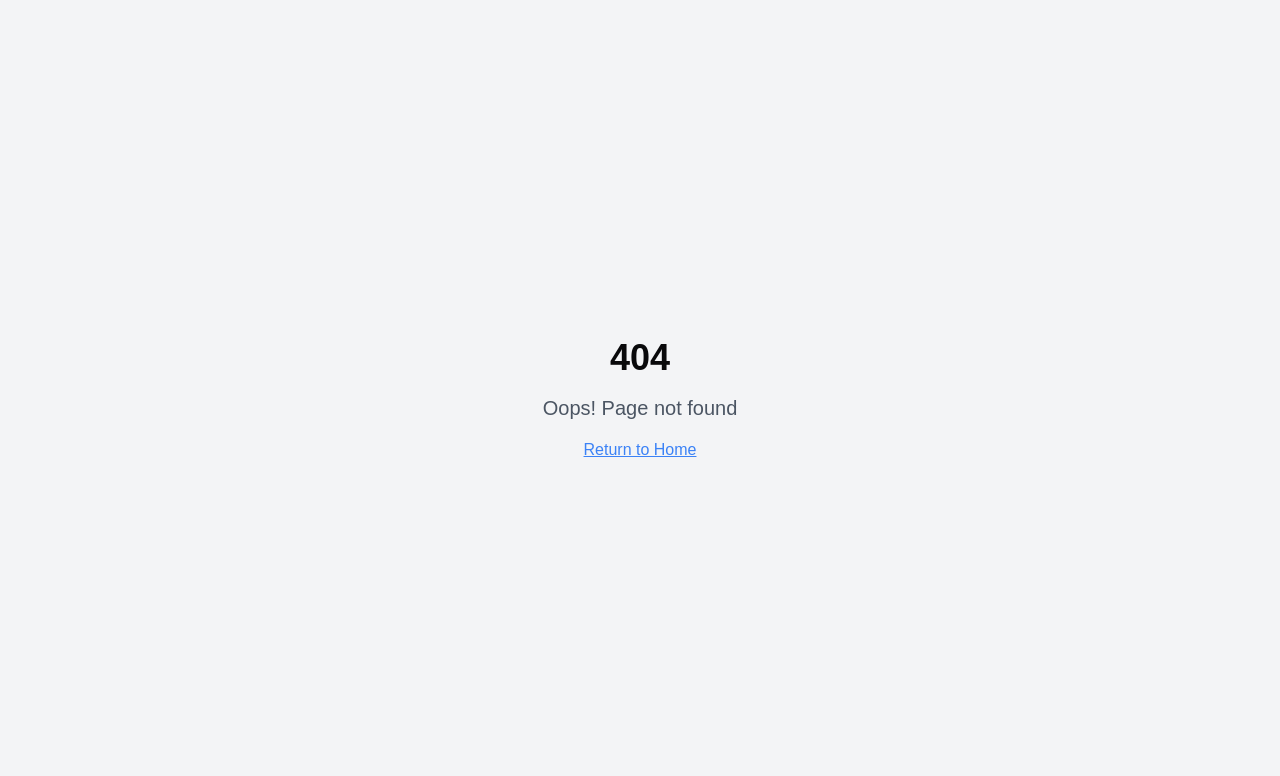
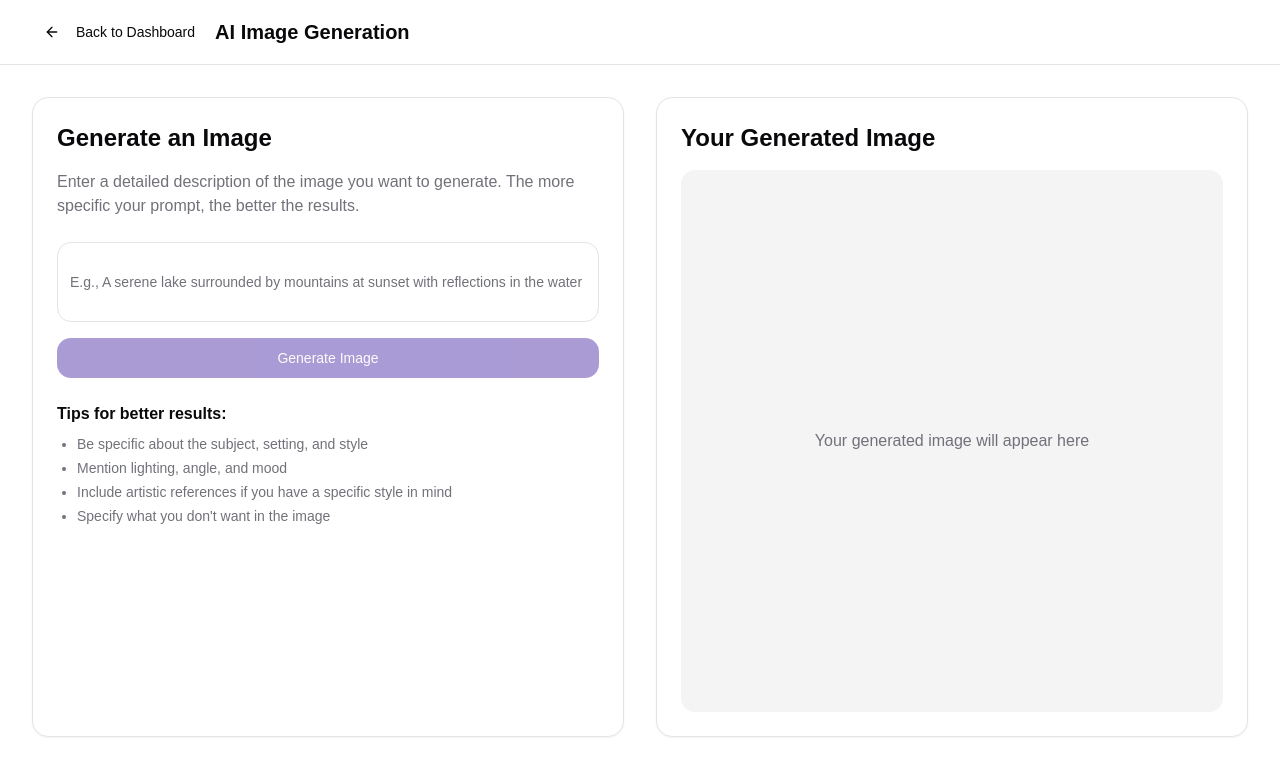
Before and after one commit to Vijay-1289/SAAS-Application, a React (Vite) app: page /ai-image-generation in a window 1280 px wide. Before the commit this address had no page. Shown: the top 776 px of the page. Built offline with nearby package versions, Linux system fonts and the light colour scheme.

Commit message:
Implement AI Image Generation redirection
Redirect to the AI Image Generation page when the corresponding feature button is clicked.

```diff
--- a/src/App.tsx
+++ b/src/App.tsx
@@ -1,31 +1,25 @@
 
-import { Toaster } from "@/components/ui/toaster";
-import { Toaster as Sonner } from "@/components/ui/sonner";
-import { TooltipProvider } from "@/components/ui/tooltip";
-import { QueryClient, QueryClientProvider } from "@tanstack/react-query";
-import { BrowserRouter, Routes, Route } from "react-router-dom";
-import Index from "./pages/Index";
-import Auth from "./pages/Auth";
-import Dashboard from "./pages/Dashboard";
-import NotFound from "./pages/NotFound";
+import { BrowserRouter as Router, Routes, Route } from "react-router-dom";
+import { Toaster } from "sonner";
+import Index from "@/pages/Index";
+import NotFound from "@/pages/NotFound";
+import Auth from "@/pages/Auth";
+import Dashboard from "@/pages/Dashboard";
+import AIImageGeneration from "@/pages/AIImageGeneration";
 
-const queryClient = new QueryClient();
-
-const App = () => (
-  <QueryClientProvider client={queryClient}>
-    <TooltipProvider>
-      <Toaster />
-      <Sonner />
-      <BrowserRouter>
+function App() {
+  return (
+    <Router>
       <Routes>
         <Route path="/" element={<Index />} />
         <Route path="/auth" element={<Auth />} />
         <Route path="/dashboard" element={<Dashboard />} />
+        <Route path="/ai-image-generation" element={<AIImageGeneration />} />
         <Route path="*" element={<NotFound />} />
       </Routes>
-      </BrowserRouter>
-    </TooltipProvider>
-  </QueryClientProvider>
+      <Toaster position="top-right" />
+    </Router>
   );
+}
 
 export default App;
--- /dev/null
+++ b/src/pages/AIImageGeneration.tsx
@@ -0,0 +1,185 @@
+
+import { useState } from "react";
+import { Button } from "@/components/ui/button";
+import { Card, CardContent } from "@/components/ui/card";
+import { Input } from "@/components/ui/input";
+import { ArrowLeft, Download, Loader2 } from "lucide-react";
+import { useNavigate } from "react-router-dom";
+import { toast } from "sonner";
+import { supabase } from "@/integrations/supabase/client";
+
+const AIImageGeneration = () => {
+  const navigate = useNavigate();
+  const [prompt, setPrompt] = useState("");
+  const [generating, setGenerating] = useState(false);
+  const [generatedImage, setGeneratedImage] = useState<string | null>(null);
+
+  // Mock function to simulate AI image generation
+  // In a real app, this would call an API endpoint connected to an AI service
+  const generateImage = async (promptText: string) => {
+    setGenerating(true);
+    try {
+      // Simulate API call delay
+      await new Promise(resolve => setTimeout(resolve, 3000));
+
+      // For demo purposes, we're using a placeholder image
+      // In a real implementation, this would be the URL returned from your AI service
+      const demoImageUrl = "https://source.unsplash.com/random/512x512/?"+encodeURIComponent(promptText);
+      setGeneratedImage(demoImageUrl);
+
+      // Log the generation in transaction history
+      const { data: { user } } = await supabase.auth.getUser();
+      if (user) {
+        await supabase.from('ai_generations').insert({
+          user_id: user.id,
+          prompt: promptText,
+          type: 'image_generation',
+          result_url: demoImageUrl,
+        }).maybeSingle();
+      }
+
+      toast.success("Image generated successfully!");
+    } catch (error) {
+      console.error("Error generating image:", error);
+      toast.error("Failed to generate image. Please try again.");
+    } finally {
+      setGenerating(false);
+    }
+  };
+
+  const handleSubmit = async (e: React.FormEvent) => {
+    e.preventDefault();
+    if (!prompt.trim()) {
+      toast.error("Please enter a prompt");
+      return;
+    }
+    await generateImage(prompt);
+  };
+
+  const handleDownload = () => {
+    if (generatedImage) {
+      const link = document.createElement("a");
+      link.href = generatedImage;
+      link.download = `ai-generated-${Date.now()}.png`;
+      document.body.appendChild(link);
+      link.click();
+      document.body.removeChild(link);
+      toast.success("Image downloaded successfully!");
+    }
+  };
+
+  return (
+    <div className="min-h-screen bg-gradient-to-br from-background to-background/50">
+      {/* Top Navigation */}
+      <nav className="border-b bg-background/95 backdrop-blur supports-[backdrop-filter]:bg-background/60">
+        <div className="max-w-7xl mx-auto px-4 sm:px-6 lg:px-8">
+          <div className="flex justify-between h-16 items-center">
+            <div className="flex items-center">
+              <Button
+                variant="ghost"
+                size="sm"
+                className="mr-2"
+                onClick={() => navigate("/dashboard")}
+              >
+                <ArrowLeft className="w-4 h-4 mr-2" />
+                Back to Dashboard
+              </Button>
+              <span className="text-xl font-bold">AI Image Generation</span>
+            </div>
+          </div>
+        </div>
+      </nav>
+
+      {/* Main Content */}
+      <main className="max-w-7xl mx-auto px-4 sm:px-6 lg:px-8 py-8">
+        <div className="grid grid-cols-1 lg:grid-cols-2 gap-8">
+          {/* Left side - Prompt input */}
+          <Card className="p-6">
+            <h2 className="text-2xl font-bold mb-4">Generate an Image</h2>
+            <p className="text-muted-foreground mb-6">
+              Enter a detailed description of the image you want to generate.
+              The more specific your prompt, the better the results.
+            </p>
+            <form onSubmit={handleSubmit} className="space-y-4">
+              <div>
+                <Input
+                  placeholder="E.g., A serene lake surrounded by mountains at sunset with reflections in the water"
+                  value={prompt}
+                  onChange={(e) => setPrompt(e.target.value)}
+                  className="w-full h-20"
+                  disabled={generating}
+                />
+              </div>
+              <Button
+                type="submit"
+                className="w-full"
+                disabled={generating || !prompt.trim()}
+              >
+                {generating ? (
+                  <>
+                    <Loader2 className="mr-2 h-4 w-4 animate-spin" />
+                    Generating...
+                  </>
+                ) : (
+                  "Generate Image"
+                )}
+              </Button>
+            </form>
+            <div className="mt-6">
+              <h3 className="font-semibold mb-2">Tips for better results:</h3>
+              <ul className="list-disc pl-5 text-sm text-muted-foreground space-y-1">
+                <li>Be specific about the subject, setting, and style</li>
+                <li>Mention lighting, angle, and mood</li>
+                <li>Include artistic references if you have a specific style in mind</li>
+                <li>Specify what you don't want in the image</li>
+              </ul>
+            </div>
+          </Card>
+
+          {/* Right side - Generated image */}
+          <Card className="p-6">
+            <h2 className="text-2xl font-bold mb-4">Your Generated Image</h2>
+            <CardContent className="flex flex-col items-center justify-center p-0">
+              {generating ? (
+                <div className="w-full aspect-square flex items-center justify-center bg-muted rounded-md">
+                  <div className="text-center">
+                    <Loader2 className="h-16 w-16 animate-spin mx-auto mb-4 text-primary" />
+                    <p className="text-muted-foreground">
+                      Creating your masterpiece...
+                    </p>
+                  </div>
+                </div>
+              ) : generatedImage ? (
+                <div className="w-full space-y-4">
+                  <div className="relative aspect-square rounded-md overflow-hidden border">
+                    <img
+                      src={generatedImage}
+                      alt="AI generated image"
+                      className="w-full h-full object-cover"
+                    />
+                  </div>
+                  <Button
+                    variant="outline"
+                    className="w-full"
+                    onClick={handleDownload}
+                  >
+                    <Download className="mr-2 h-4 w-4" />
+                    Download Image
+                  </Button>
+                </div>
+              ) : (
+                <div className="w-full aspect-square flex items-center justify-center bg-muted rounded-md">
+                  <p className="text-muted-foreground text-center px-8">
+                    Your generated image will appear here
+                  </p>
+                </div>
+              )}
+            </CardContent>
+          </Card>
+        </div>
+      </main>
+    </div>
+  );
+};
+
+export default AIImageGeneration;
--- a/src/pages/Dashboard.tsx
+++ b/src/pages/Dashboard.tsx
@@ -71,7 +71,7 @@ const Dashboard = () => {
     }
   };
 
-  const handleFeatureUse = async (featureName: string, creditCost: number) => {
+  const handleFeatureUse = async (featureName: string, creditCost: number, redirectPath?: string) => {
     try {
       setProcessingFeature(featureName);
 
@@ -104,15 +104,19 @@ const Dashboard = () => {
       setCredits(credits - creditCost);
       toast.success(`${featureName} activated! ${creditCost} credits used`);
 
-      // Here you would typically start the actual AI feature
-      // For demonstration purposes, we'll just simulate a success
-      setTimeout(() => {
-        toast.success(`${featureName} completed successfully!`);
-      }, 2000);
+      // If a redirect path is provided, navigate to that page
+      if (redirectPath) {
+        navigate(redirectPath);
+      } else {
+        // For features without dedicated pages, simulate success
+        setTimeout(() => {
+          toast.success(`${featureName} completed successfully!`);
+          setProcessingFeature(null);
+        }, 2000);
+      }
     } catch (error: any) {
       console.error("Error processing request:", error);
       toast.error("Error processing request");
-    } finally {
       setProcessingFeature(null);
     }
   };
@@ -141,7 +145,7 @@ const Dashboard = () => {
       description: "Generate stunning images using AI",
       color: "bg-purple-500",
       credits: 10,
-      action: () => handleFeatureUse("AI Image Generation", 10),
+      action: () => handleFeatureUse("AI Image Generation", 10, "/ai-image-generation"),
     },
     {
       title: "AI Image Enhancer",
```
Lines whose indentation alone changed are shown as unchanged.
